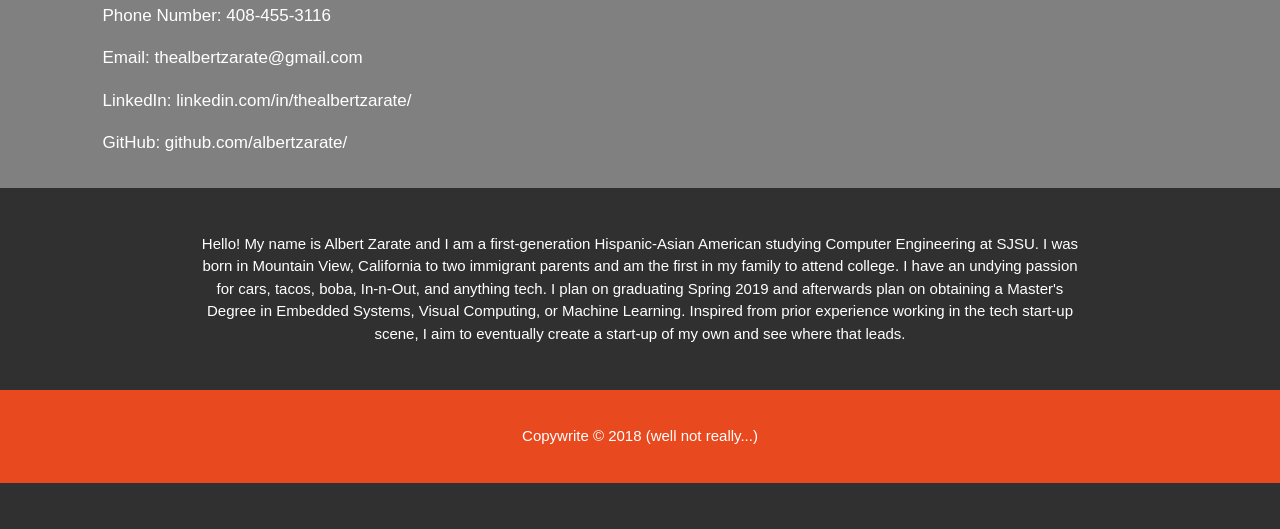
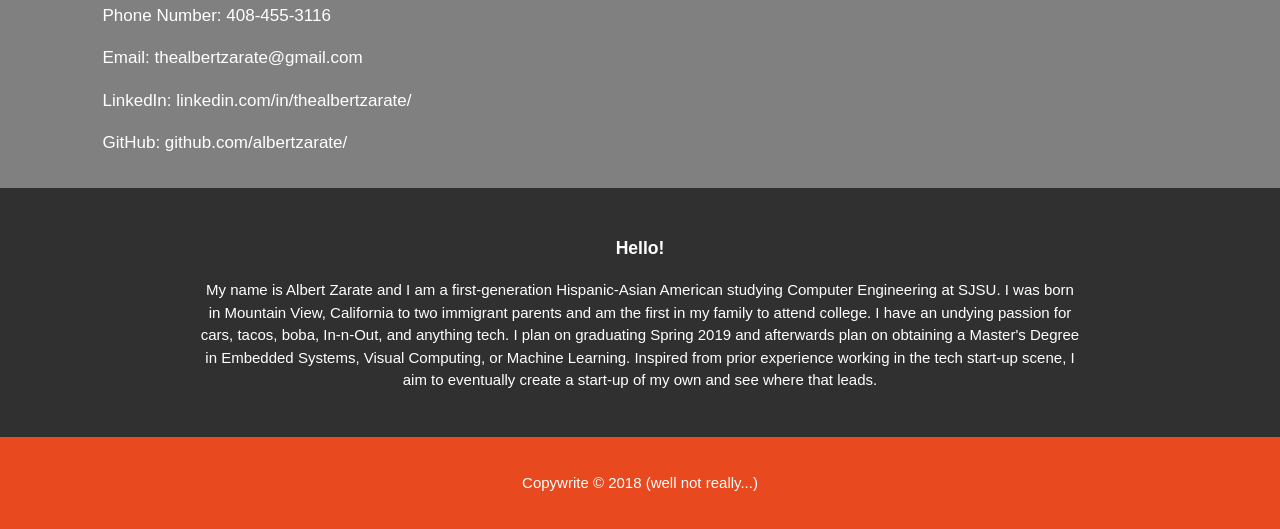
Before and after one commit to albertzarate/Portfolio, a plain HTML site: page aboutme.html in a window 1280 px wide. Shown: the part 563-1092 px from the top of the page. Before the commit the page ends 1046 px from the top, so only its background shows below. Drawn offline with Linux system fonts and the light colour scheme.

Commit message:
slightly modified summary

```diff
--- a/aboutme.html
+++ b/aboutme.html
@@ -43,8 +43,8 @@
         <!-- <h1>Hey!</h1> -->
         <div class="section">
           <!-- <img src="./img/logo_html.png"> -->
-          <!-- <h3>Hey!</h3> -->
-          <p>Hello! My name is Albert Zarate and I am a first-generation Hispanic-Asian American studying Computer Engineering at SJSU. I was born in Mountain View, California to two immigrant parents and am the first in my family to attend college. I have an undying passion for cars, tacos, boba, In-n-Out, and anything tech. I plan on graduating Spring 2019 and afterwards plan on obtaining a Master's Degree in Embedded Systems, Visual Computing, or Machine Learning. Inspired from prior experience working in the tech start-up scene, I aim to eventually create a start-up of my own and see where that leads.</p>
+          <h3>Hello!</h3>
+          <p>My name is Albert Zarate and I am a first-generation Hispanic-Asian American studying Computer Engineering at SJSU. I was born in Mountain View, California to two immigrant parents and am the first in my family to attend college. I have an undying passion for cars, tacos, boba, In-n-Out, and anything tech. I plan on graduating Spring 2019 and afterwards plan on obtaining a Master's Degree in Embedded Systems, Visual Computing, or Machine Learning. Inspired from prior experience working in the tech start-up scene, I aim to eventually create a start-up of my own and see where that leads.</p>
         </div>
       </div>
     </section>
```
